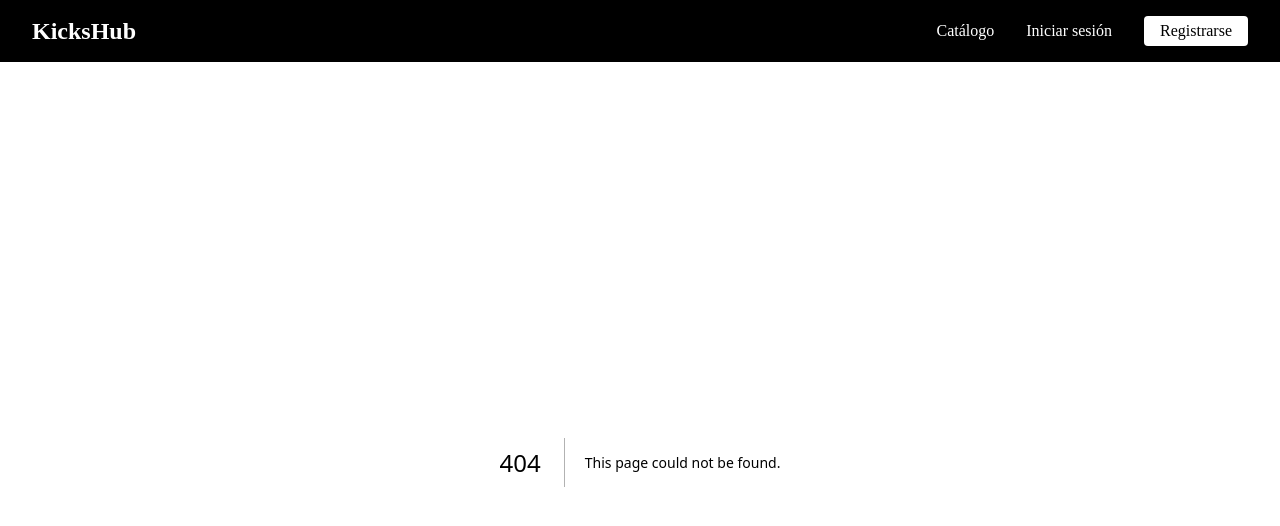
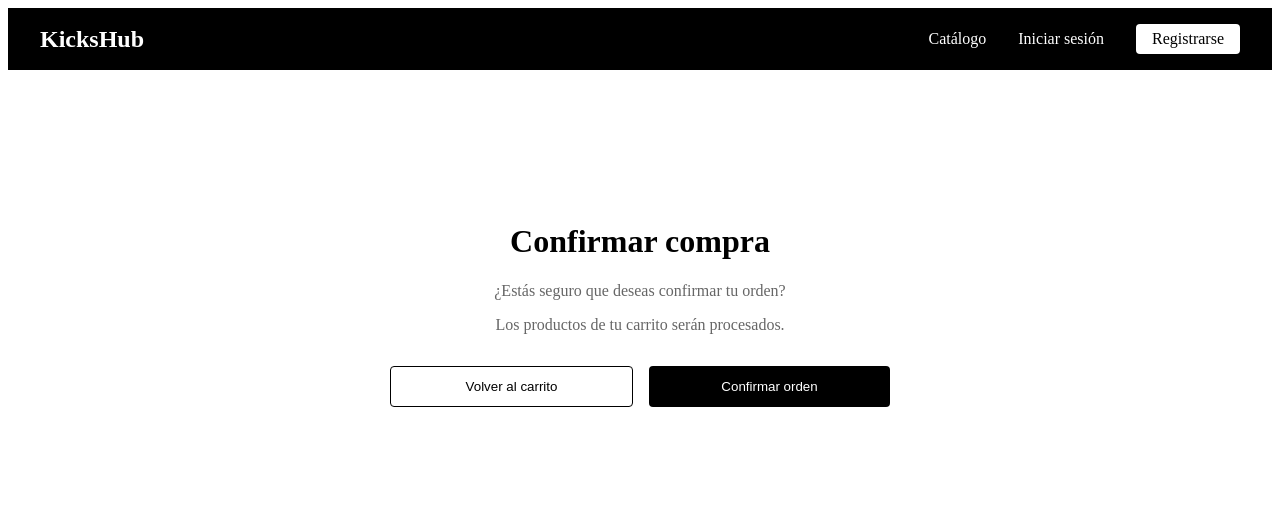
Before and after one commit to JhanpolPb/kickshub, a Next.js app in the folder frontend/: page /orders/new in a window 1280 px wide. Before the commit this address had no page. Shown: the top 526 px of the page. Built offline with nearby package versions, Linux system fonts and the light colour scheme.

Commit message:
feat: modulo ordenes: check

```diff
--- /dev/null
+++ b/frontend/app/orders/new/page.js
@@ -0,0 +1,47 @@
+"use client";
+
+import { useState } from "react";
+import { createOrder } from "../../../src/services/orderService";
+import { useRouter } from "next/navigation";
+
+export default function NewOrderPage() {
+  const [loading, setLoading] = useState(false);
+  const router = useRouter();
+
+  const handleConfirm = async () => {
+    setLoading(true);
+    try {
+      await createOrder();
+      alert("¡Orden creada exitosamente! 🎉");
+      router.push("/orders");
+    } catch (err) {
+      alert("Error al crear la orden");
+    } finally {
+      setLoading(false);
+    }
+  };
+
+  return (
+    <div style={{ maxWidth: "500px", margin: "100px auto", padding: "2rem", textAlign: "center" }}>
+      <h1>Confirmar compra</h1>
+      <p style={{ color: "#666" }}>¿Estás seguro que deseas confirmar tu orden?</p>
+      <p style={{ color: "#666" }}>Los productos de tu carrito serán procesados.</p>
+
+      <div style={{ display: "flex", gap: "1rem", marginTop: "2rem" }}>
+        <button
+          onClick={() => router.push("/cart")}
+          style={{ flex: 1, padding: "12px", background: "#fff", border: "1px solid #000", borderRadius: "4px", cursor: "pointer" }}
+        >
+          Volver al carrito
+        </button>
+        <button
+          onClick={handleConfirm}
+          disabled={loading}
+          style={{ flex: 1, padding: "12px", background: "#000", color: "#fff", border: "none", borderRadius: "4px", cursor: "pointer" }}
+        >
+          {loading ? "Procesando..." : "Confirmar orden"}
+        </button>
+      </div>
+    </div>
+  );
+}
```
Also changed, not shown: frontend/app/orders/page.js (+71 -1 lines), frontend/src/services/orderService.js (renamed from frontend/src/services/oderService.js).
